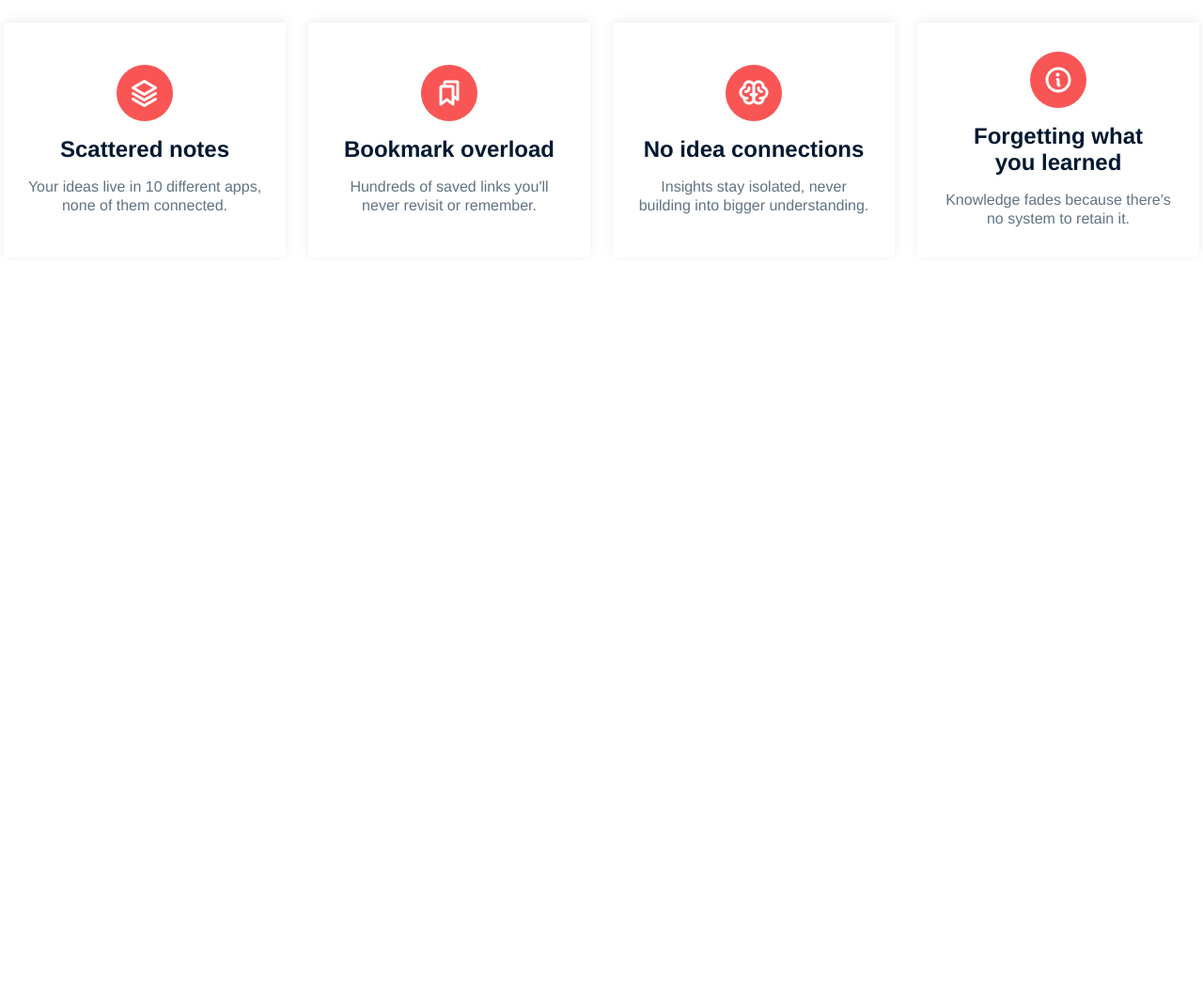
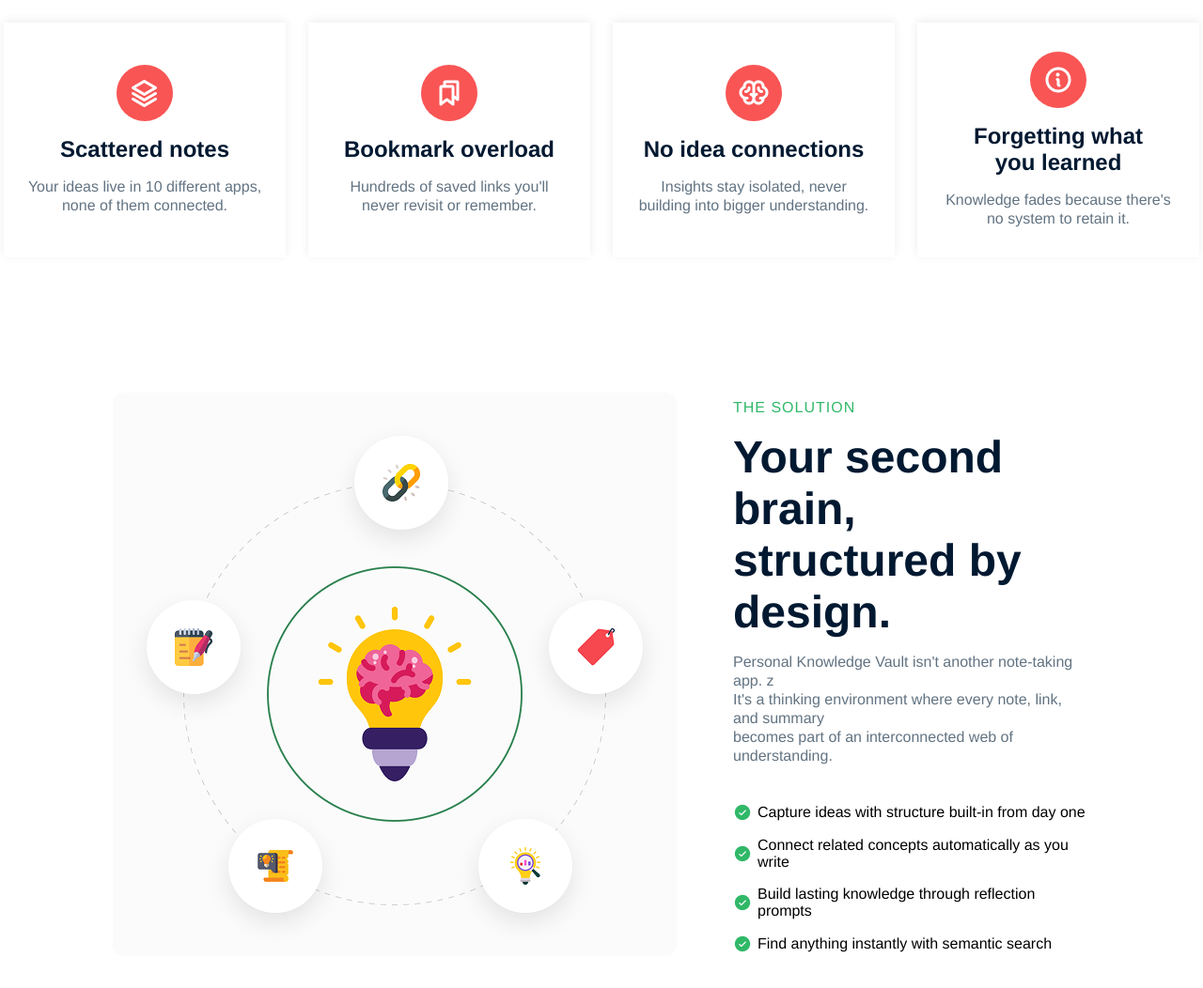
Before and after one commit to Aminulislam98/Assignment-001-PH, a plain HTML site: page index.html in a window 1280 px wide. Shown: the part 911-1963 px from the top of the page at 94% size. Before the commit the page ends 1211 px from the top, so only its background shows below. Drawn offline with Linux system fonts and the light colour scheme.

Commit message:
I created solution section and styled with css

```diff
--- a/index.html
+++ b/index.html
@@ -64,7 +64,6 @@
             knowledge actually works.
           </p>
         </div>
-
         <div class="problem-section-card-container">
           <div class="scattered-notes-card">
             <div class="scattered-notes-card-image-container">
@@ -107,6 +106,41 @@
           </div>
         </div>
       </section>
+
+      <section class="solution-section">
+        <div class="knowledge-image-container">
+          <img src="assets/knowledge.png" alt="" />
+        </div>
+        <div class="second-brain-the-solution-container">
+          <p class="the-solution">THE SOLUTION</p>
+          <h2 class="solution-title">
+            Your second brain, <br />
+            structured by design.
+          </h2>
+          <p class="solution-description">
+            Personal Knowledge Vault isn't another note-taking app. z <br />
+            It's a thinking environment where every note, link, and summary
+            <br />
+            becomes part of an interconnected web of understanding.
+          </p>
+          <div class="solution-benefits">
+            <img src="assets/CheckCircle.png" alt="" />
+            Capture ideas with structure built-in from day one
+          </div>
+          <div class="solution-benefits">
+            <img src="assets/CheckCircle.png" alt="" />
+            Connect related concepts automatically as you write
+          </div>
+          <div class="solution-benefits">
+            <img src="assets/CheckCircle.png" alt="" />
+            Build lasting knowledge through reflection prompts
+          </div>
+          <div class="solution-benefits">
+            <img src="assets/CheckCircle.png" alt="" />
+            Find anything instantly with semantic search
+          </div>
+        </div>
+      </section>
     </main>
     <footer></footer>
   </body>
--- a/style.css
+++ b/style.css
@@ -241,3 +241,43 @@ body {
   line-height: 20px;
   font-weight: 400;
 }
+
+/* this is solution section */
+.solution-section {
+  display: flex;
+  justify-content: center;
+  align-items: center;
+  width: 100%;
+  height: 840px;
+  padding: 120px;
+  gap: 60px;
+}
+.second-brain-the-solution-container {
+  display: flex;
+  flex-direction: column;
+  gap: 16px;
+}
+.the-solution {
+  color: #30b868;
+  font-weight: 500;
+  font-size: 16px;
+  letter-spacing: 1px;
+}
+.solution-title {
+  font-size: 48px;
+  font-weight: 700;
+  color: #001931;
+}
+.solution-description {
+  font-size: 16px;
+  color: #627382;
+  line-height: 20px;
+  font-weight: 400;
+  margin-bottom: 24px;
+}
+.solution-benefits {
+  display: flex;
+  justify-content: flex-start;
+  gap: 6px;
+  align-items: center;
+}
```
